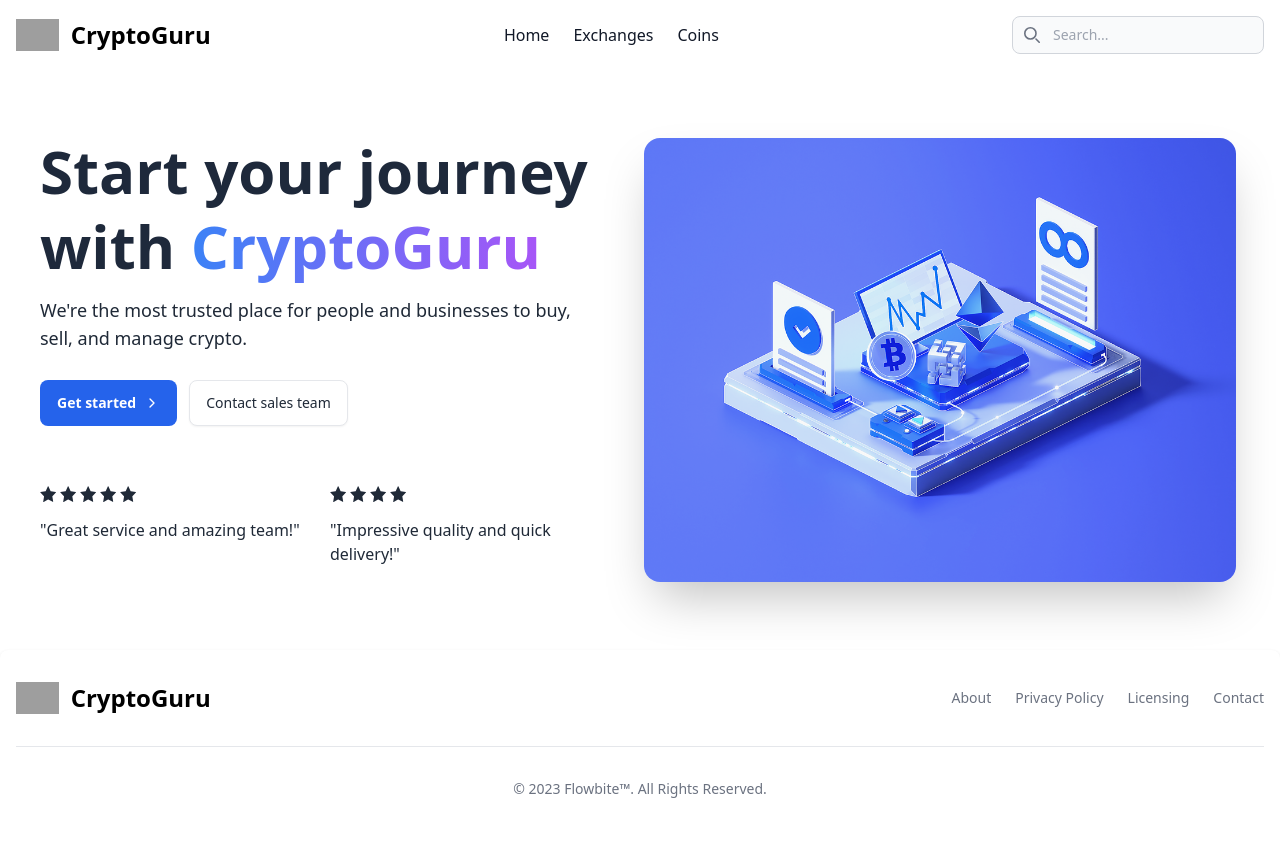
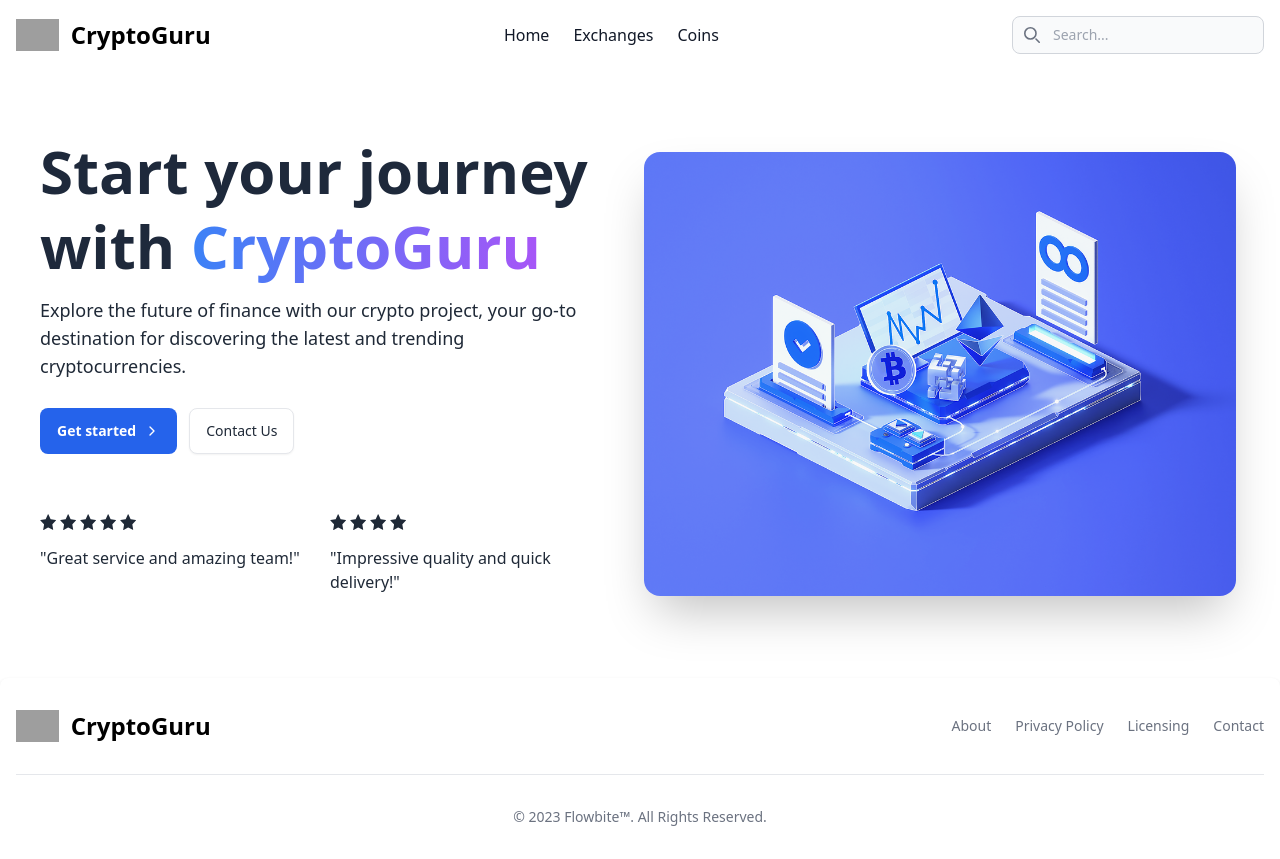
Before and after one commit to Rohitk131/Crypto-Guru, a React (Create React App) app: page / in a window 1280 px wide. Before the commit the page ends 831 px from the top, so only its background shows below. Built offline with nearby package versions, Linux system fonts and the light colour scheme; no server answers; grey boxes are pictures that could not be loaded.

Commit message:
Added animation in list

```diff
--- a/public/index.html
+++ b/public/index.html
@@ -26,7 +26,7 @@
       work correctly both with client-side routing and a non-root public URL.
       Learn how to configure a non-root public URL by running `npm run build`.
     -->
-    <title>React App</title>
+    <title>CryptoGuru</title>
   </head>
   <body>
     <noscript>You need to enable JavaScript to run this app.</noscript>
--- a/src/components/Home.jsx
+++ b/src/components/Home.jsx
@@ -12,8 +12,7 @@ const HeroSection = () => {
             </span>
           </h1>
           <p className="mt-3 text-lg text-gray-800 dark:text-gray-400">
-            We're the most trusted place for people and businesses to buy, sell,
-            and manage crypto.
+          Explore the future of finance with our crypto project, your go-to destination for discovering the latest and trending cryptocurrencies.
           </p>
 
           {/* Buttons */}
@@ -42,7 +41,7 @@ const HeroSection = () => {
               href="/trending"
               className="py-3 px-4 inline-flex justify-center items-center gap-x-2 text-sm font-medium rounded-lg border border-gray-200 bg-white text-gray-800 shadow-sm hover:bg-gray-50 disabled:opacity-50 disabled:pointer-events-none dark:bg-slate-900 dark:border-gray-700 dark:text-white dark:hover:bg-gray-800 dark:focus:outline-none dark:focus:ring-1 dark:focus:ring-gray-600"
             >
-              Contact sales team
+              Contact Us
             </a>
           </div>
           {/* End Buttons */}
--- a/src/components/Trending.jsx
+++ b/src/components/Trending.jsx
@@ -16,7 +16,7 @@ const Trending = () => {
     <div className="container mx-auto mt-8">
       <h1 className="text-4xl font-bold mb-4">Explore all <span className='bg-clip-text text-transparent bg-gradient-to-r from-blue-500 to-red-500'>Trending Cryptocurrencies</span></h1>
       {trendingCryptos.map((crypto, index) => (
-        <div key={crypto.item.id} className="bg-white p-4 rounded shadow-md mb-4 flex items-center">
+        <div key={crypto.item.id} className="bg-white p-4 rounded-2xl shadow-2xl mb-4 flex items-center transition-transform transform hover:scale-105">
           <span className="text-xl font-semibold mr-2">{index + 1}.</span>
           <img src={crypto.item.small} alt={crypto.item.name} className="w-10 h-10 mr-2 rounded-full" />
           <div>
```
Also changed, not shown: src/components/NewsSecntion.jsx (added).
